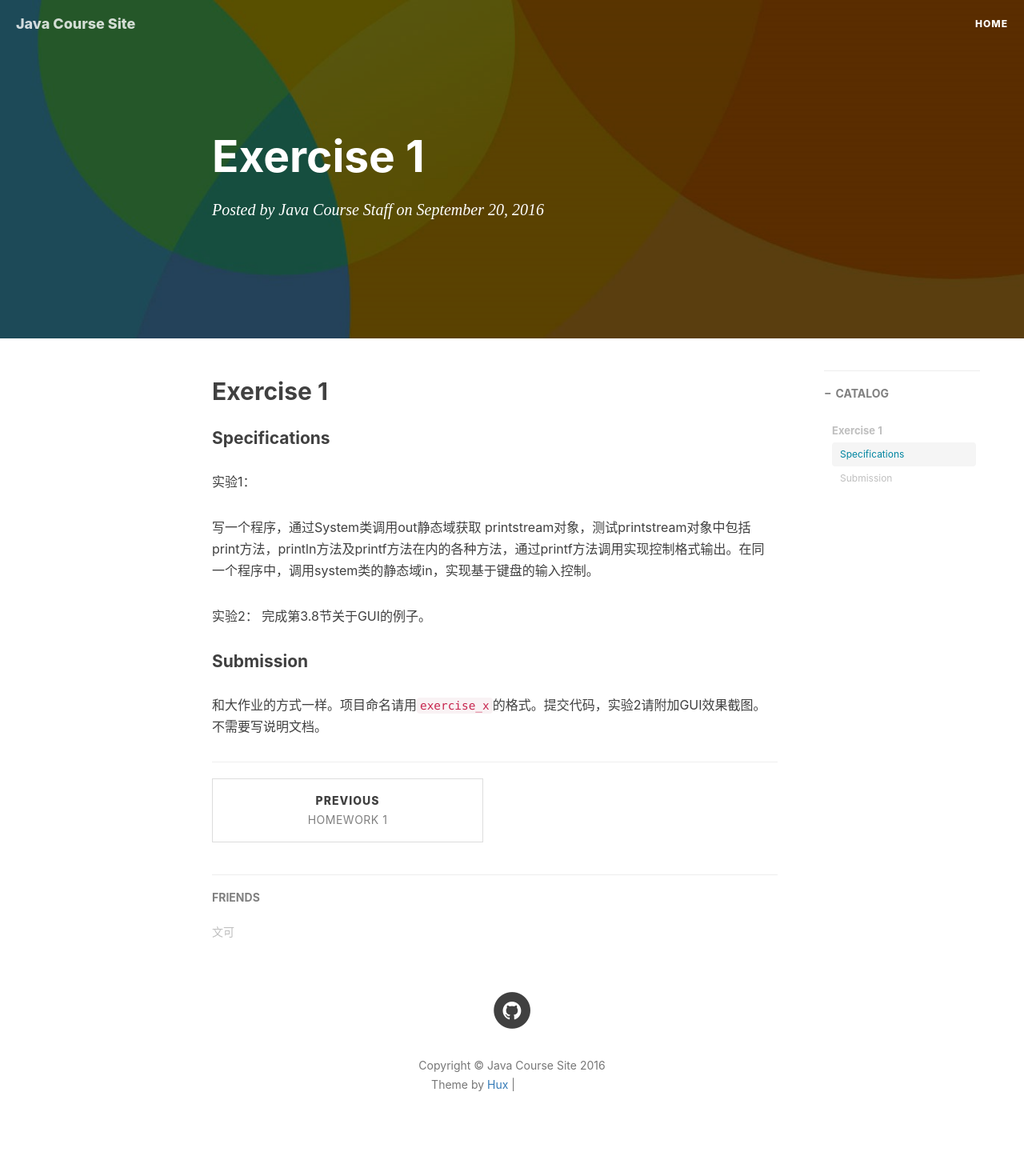
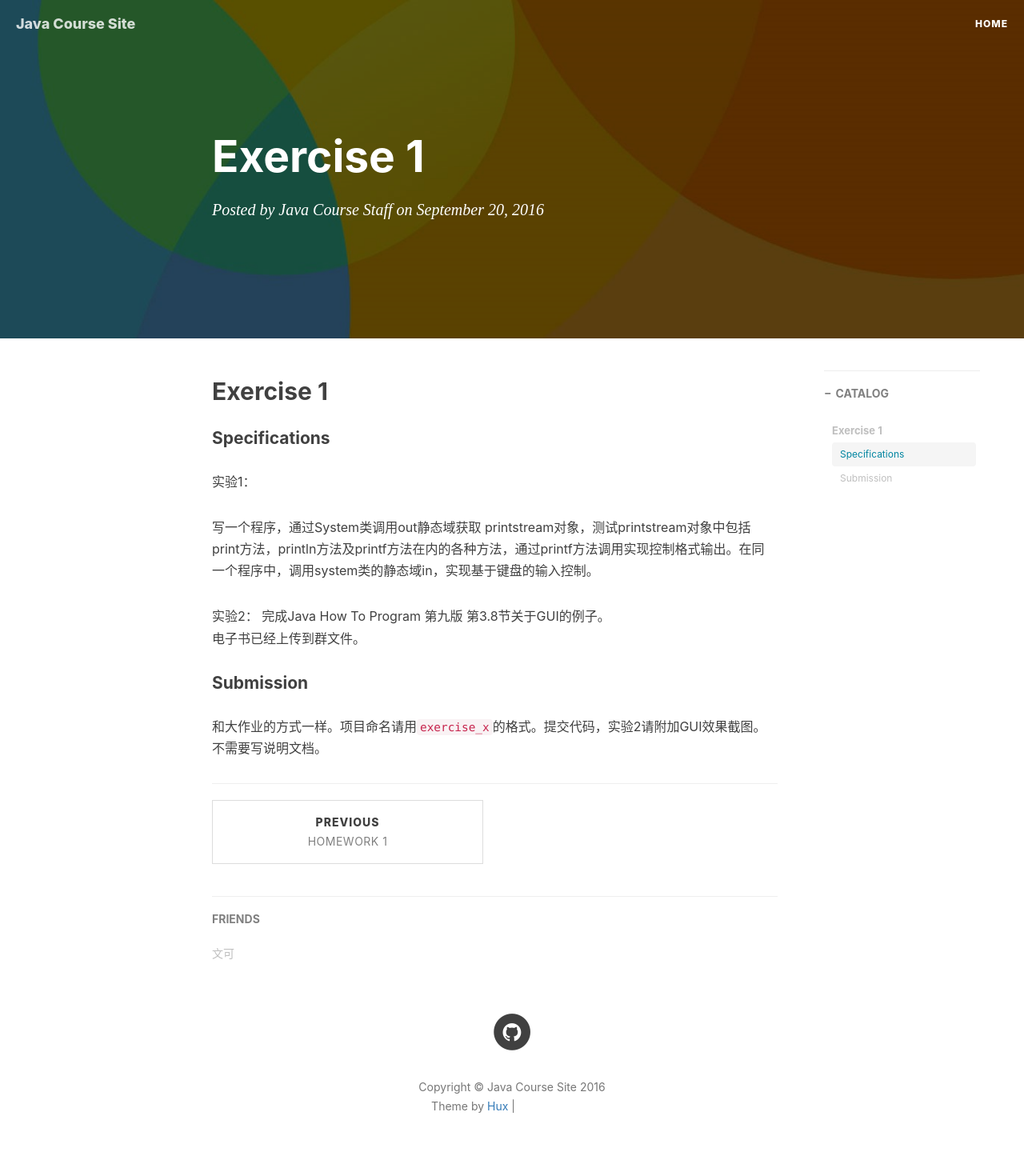
Before and after one commit to iss-java/iss-java.github.io, a Jekyll site: the page built from _posts/2016-09-20-Exercise-1.markdown, in a window 1280 px wide. Shown: the whole page at 80% size. Built offline with Jekyll 4.4.1, drawn with Linux system fonts in a browser that asks for light colours; nearby versions of some CDN libraries; comment, search, counter and statistics services are not loaded; before the commit the page ends 1433 px from its top, so only the background shows below that; grey boxes are pictures that could not be loaded.

Commit message:
Update Exercise 1

```diff
--- a/_posts/2016-09-20-Exercise-1.markdown
+++ b/_posts/2016-09-20-Exercise-1.markdown
@@ -17,7 +17,8 @@ catalog:    true
 写一个程序，通过System类调用out静态域获取 printstream对象，测试printstream对象中包括print方法，println方法及printf方法在内的各种方法，通过printf方法调用实现控制格式输出。在同一个程序中，调用system类的静态域in，实现基于键盘的输入控制。
 
 实验2：
-完成第3.8节关于GUI的例子。
+完成Java How To Program 第九版 第3.8节关于GUI的例子。<br>
+电子书已经上传到群文件。
 
 #### Submission
 和大作业的方式一样。项目命名请用`exercise_x`的格式。提交代码，实验2请附加GUI效果截图。不需要写说明文档。
```
